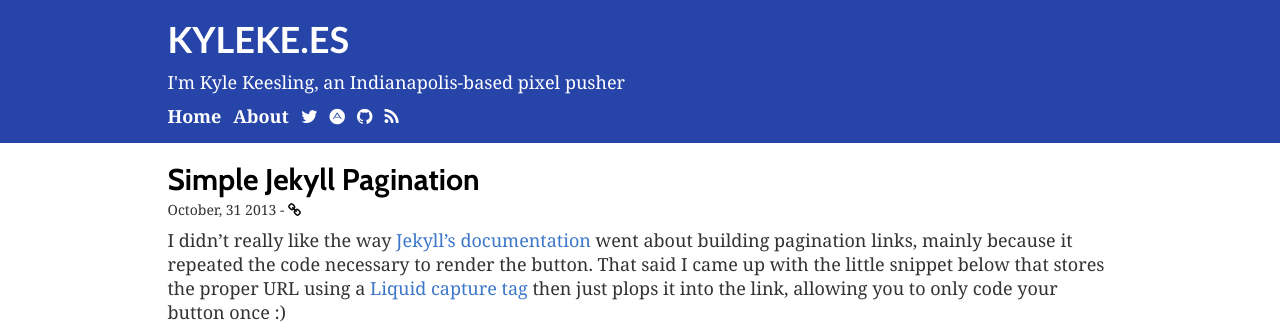
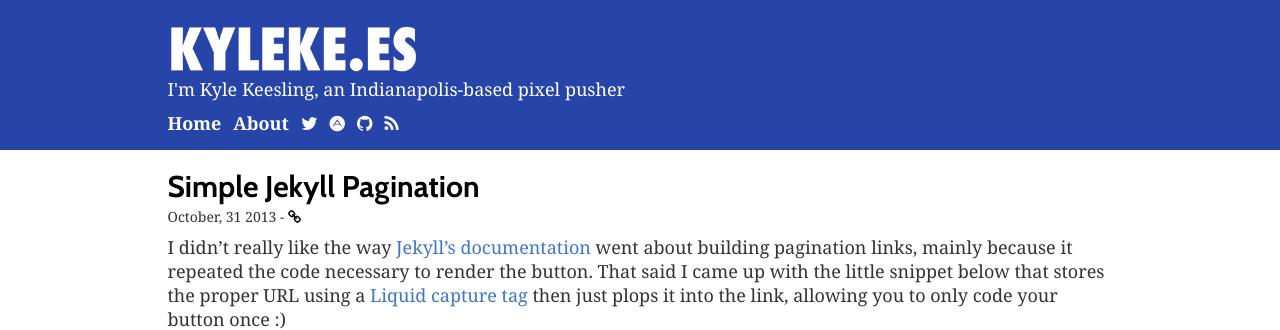
Before and after one commit to kylekeesling/kylekees, a Jekyll site: the page built from index.html, in a window 1280 px wide, cut to the strip 0-330 px from the top of the page. Built offline with Jekyll 4.4.1, drawn with Linux system fonts in a browser that asks for light colours; nearby versions of some CDN libraries; some web fonts are replaced; Markdown is read by kramdown in place of the engine named in the settings; the list of posts is cut into pages by our own code.

Commit message:
made title an image and updated about page

```diff
--- a/_includes/header.html
+++ b/_includes/header.html
@@ -38,8 +38,10 @@
 
       <div class="row">
         <div class="col-md-10 col-md-offset-1">
-          <a href="/"><h1 class="page-title">KYLEKE.ES</h1></a>
-          <span>I'm Kyle Keesling, an Indianapolis-based pixel pusher</span>
+          <a href="/">
+            <img src="/images/logo.png" width="250" alt="kyleke.es">
+          </a>
+          <div>I'm Kyle Keesling, an Indianapolis-based pixel pusher</div>
 
           <div>
             <ul class="main-navigation">
--- a/css/main.css
+++ b/css/main.css
@@ -15,7 +15,7 @@
 body {
   background-color: #fff;
   font: 18px 'Fenix', 'Georgia', serif !important;
-  margin: 0 0 21px 0;
+  margin: 0 0 20px 0;
 }
 
 blockquote {
@@ -77,6 +77,10 @@
   font-weight: 700;
 }
 
+header {
+  padding-top: 20px;
+}
+
 footer {
   padding-bottom: 18px;
 }
```
Also changed, not shown: about/index.html (+2 -8 lines), images/logo-black.png (added), images/logo.png (added).
